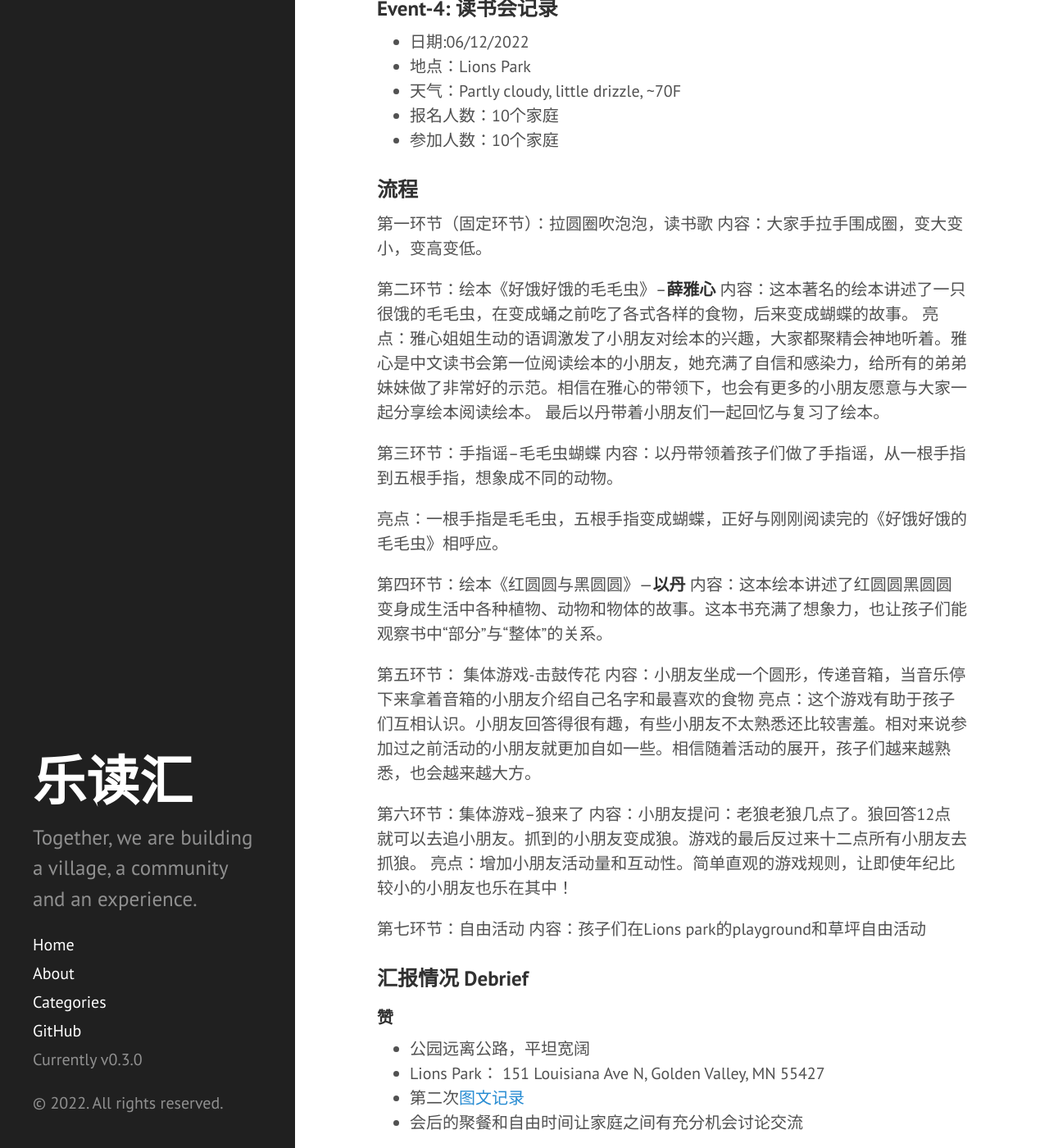
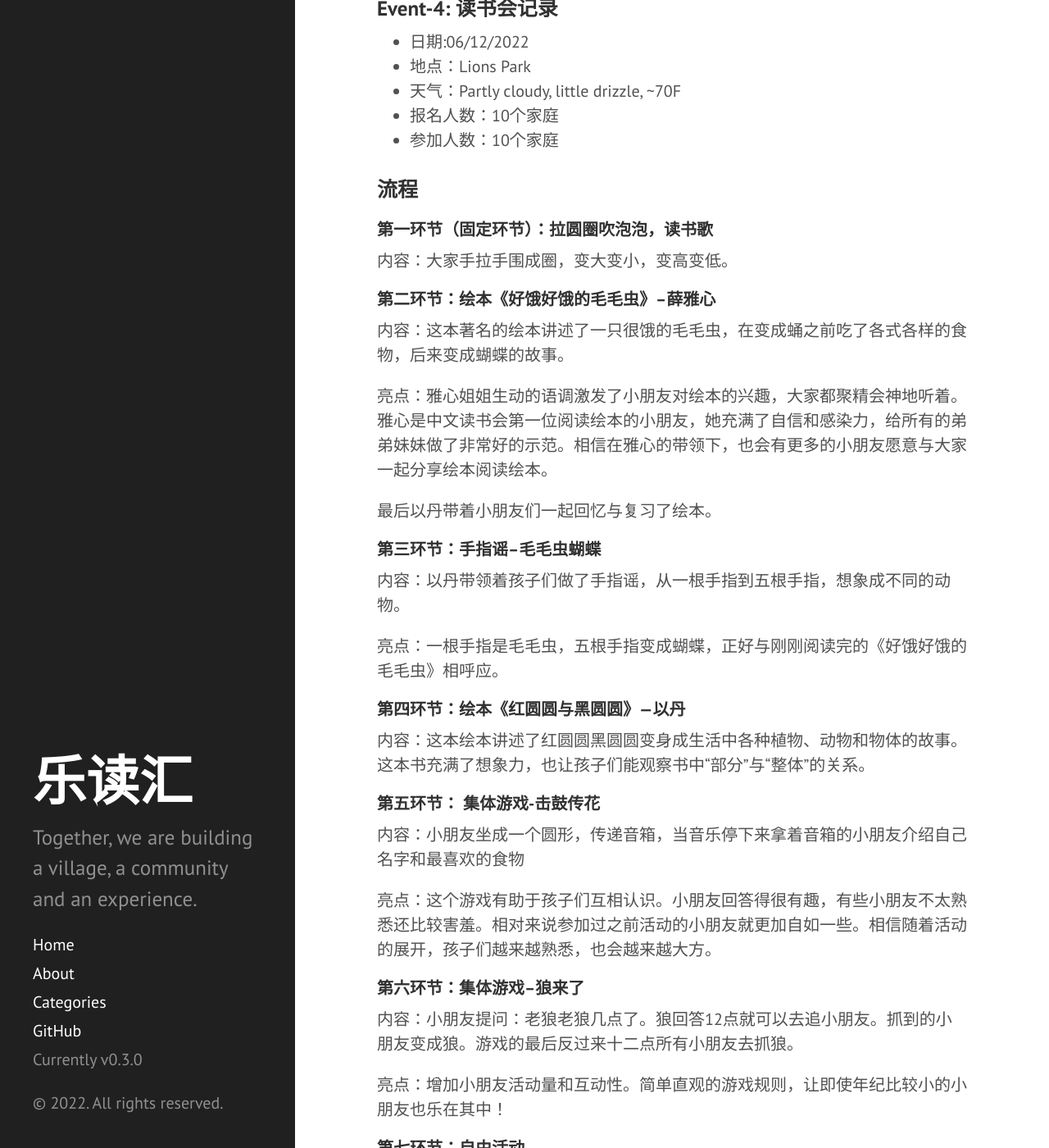
Before and after one commit to leducon/leducon.github.io, a Jekyll site: the page built from _posts/2022-06-12-event4-outdoor-lions-park.md, in a window 1280 px wide and 1400 px high, scrolled down 303 px. Shown: the whole window at 82% size. Built offline with Jekyll 4.4.1, drawn with Linux system fonts in a browser that asks for light colours; Markdown is read by kramdown in place of the engine named in the settings; some of the changed text lies outside the part shown.

Commit message:
Update 2022-06-12-event4-outdoor-lions-park.md

```diff
--- a/_posts/2022-06-12-event4-outdoor-lions-park.md
+++ b/_posts/2022-06-12-event4-outdoor-lions-park.md
@@ -17,37 +17,48 @@ categories: [events, outdoor, picnic, freeplay]
 
 ### 流程
 
-第一环节（固定环节）：拉圆圈吹泡泡，读书歌
+#### 第一环节（固定环节）：拉圆圈吹泡泡，读书歌
+
 内容：大家手拉手围成圈，变大变小，变高变低。
 
 
-第二环节：绘本《好饿好饿的毛毛虫》--**薛雅心**
+#### 第二环节：绘本《好饿好饿的毛毛虫》--**薛雅心**
+
 内容：这本著名的绘本讲述了一只很饿的毛毛虫，在变成蛹之前吃了各式各样的食物，后来变成蝴蝶的故事。
+
 亮点：雅心姐姐生动的语调激发了小朋友对绘本的兴趣，大家都聚精会神地听着。雅心是中文读书会第一位阅读绘本的小朋友，她充满了自信和感染力，给所有的弟弟妹妹做了非常好的示范。相信在雅心的带领下，也会有更多的小朋友愿意与大家一起分享绘本阅读绘本。
+
 最后以丹带着小朋友们一起回忆与复习了绘本。
 
 
-第三环节：手指谣--毛毛虫蝴蝶
+#### 第三环节：手指谣--毛毛虫蝴蝶
+
 内容：以丹带领着孩子们做了手指谣，从一根手指到五根手指，想象成不同的动物。
 
 亮点：一根手指是毛毛虫，五根手指变成蝴蝶，正好与刚刚阅读完的《好饿好饿的毛毛虫》相呼应。
 
 
-第四环节：绘本《红圆圆与黑圆圆》---**以丹**
+#### 第四环节：绘本《红圆圆与黑圆圆》---**以丹**
+
 内容：这本绘本讲述了红圆圆黑圆圆变身成生活中各种植物、动物和物体的故事。这本书充满了想象力，也让孩子们能观察书中“部分”与“整体”的关系。
 
 
-第五环节： 集体游戏-击鼓传花
+#### 第五环节： 集体游戏-击鼓传花
+
 内容：小朋友坐成一个圆形，传递音箱，当音乐停下来拿着音箱的小朋友介绍自己名字和最喜欢的食物
+
 亮点：这个游戏有助于孩子们互相认识。小朋友回答得很有趣，有些小朋友不太熟悉还比较害羞。相对来说参加过之前活动的小朋友就更加自如一些。相信随着活动的展开，孩子们越来越熟悉，也会越来越大方。
 
 
-第六环节：集体游戏--狼来了
+#### 第六环节：集体游戏--狼来了
+
 内容：小朋友提问：老狼老狼几点了。狼回答12点就可以去追小朋友。抓到的小朋友变成狼。游戏的最后反过来十二点所有小朋友去抓狼。
+
 亮点：增加小朋友活动量和互动性。简单直观的游戏规则，让即使年纪比较小的小朋友也乐在其中！
 
 
-第七环节：自由活动
+#### 第七环节：自由活动
+
 内容：孩子们在Lions park的playground和草坪自由活动
 
 ### 汇报情况 Debrief
```
